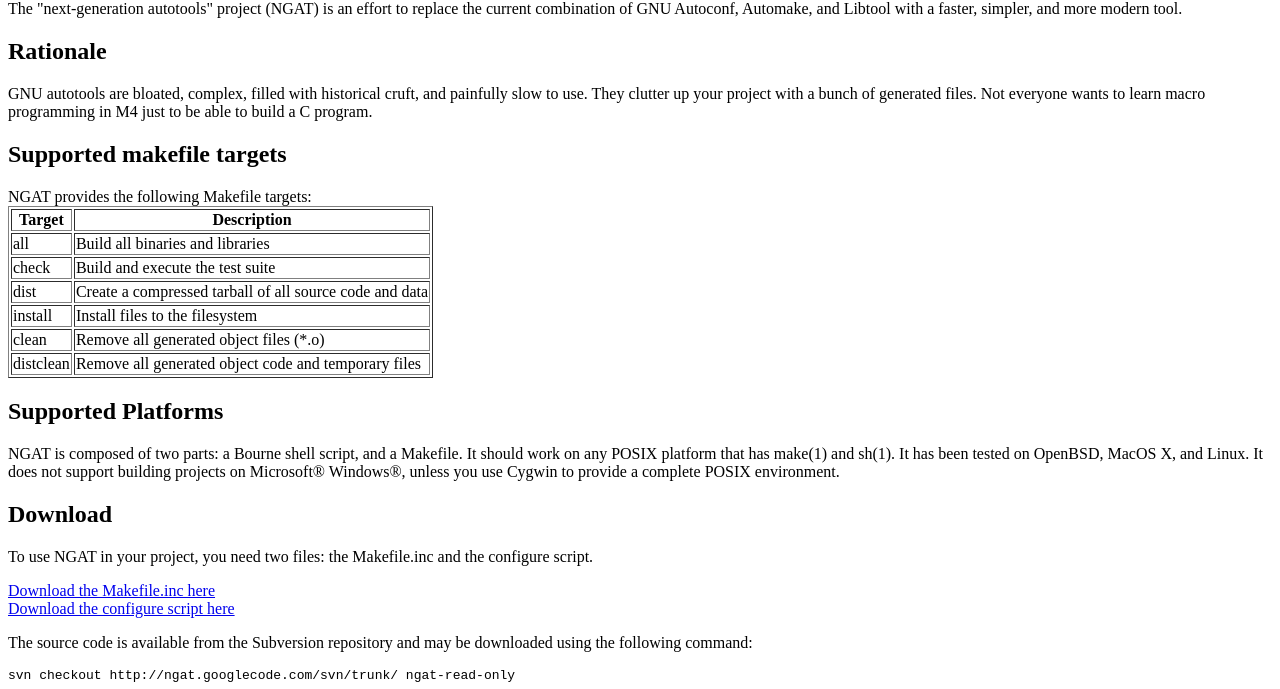
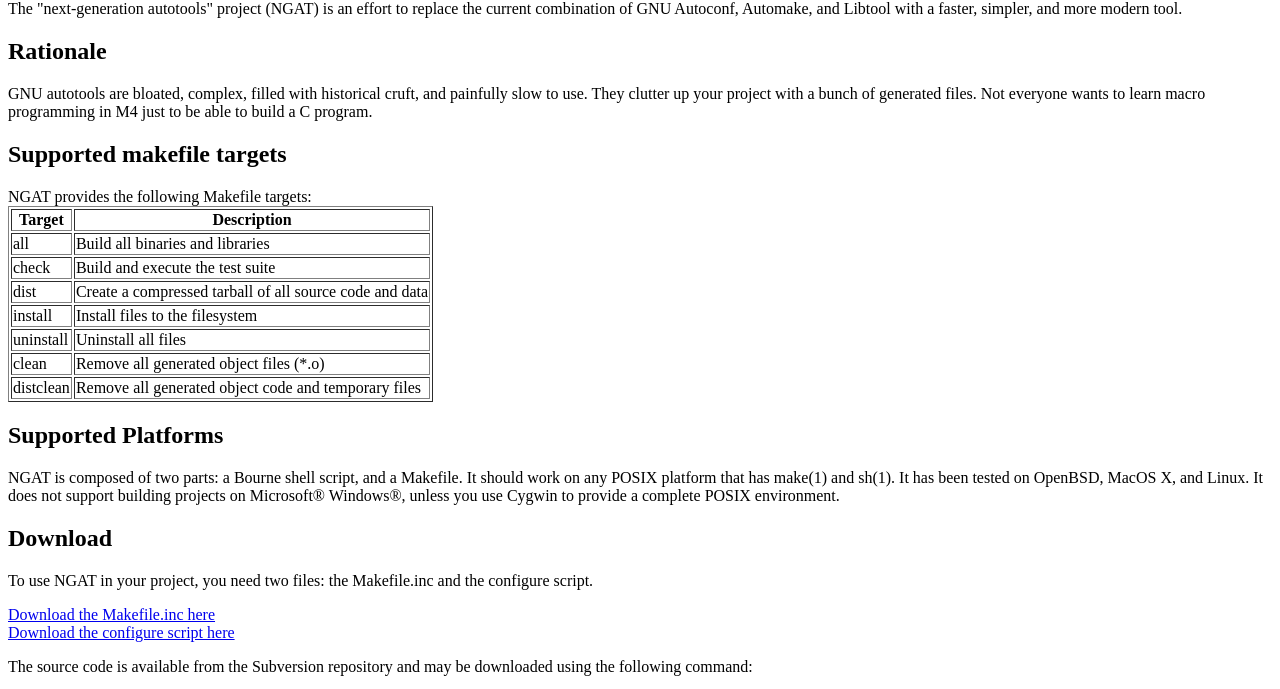
Before and after one commit to mheily/ngat, a plain HTML site: page index.html in a window 1280 px wide. Shown: the part 66-755 px from the top of the page. Drawn offline with Linux system fonts and the light colour scheme.

Commit message:
new "uninstall" target, bugfix for pkgdatadir

```diff
--- a/index.html
+++ b/index.html
@@ -26,6 +26,7 @@ NGAT provides the following Makefile targets:
 <tr><td>check<td>Build and execute the test suite</tr>
 <tr><td>dist<td>Create a compressed tarball of all source code and data</tr>
 <tr><td>install<td>Install files to the filesystem</tr>
+<tr><td>uninstall<td>Uninstall all files</tr>
 <tr><td>clean<td>Remove all generated object files (*.o)</tr>
 <tr><td>distclean<td>Remove all generated object code and temporary files</tr>
 </table>
```
Also changed, not shown: 3 other files.
